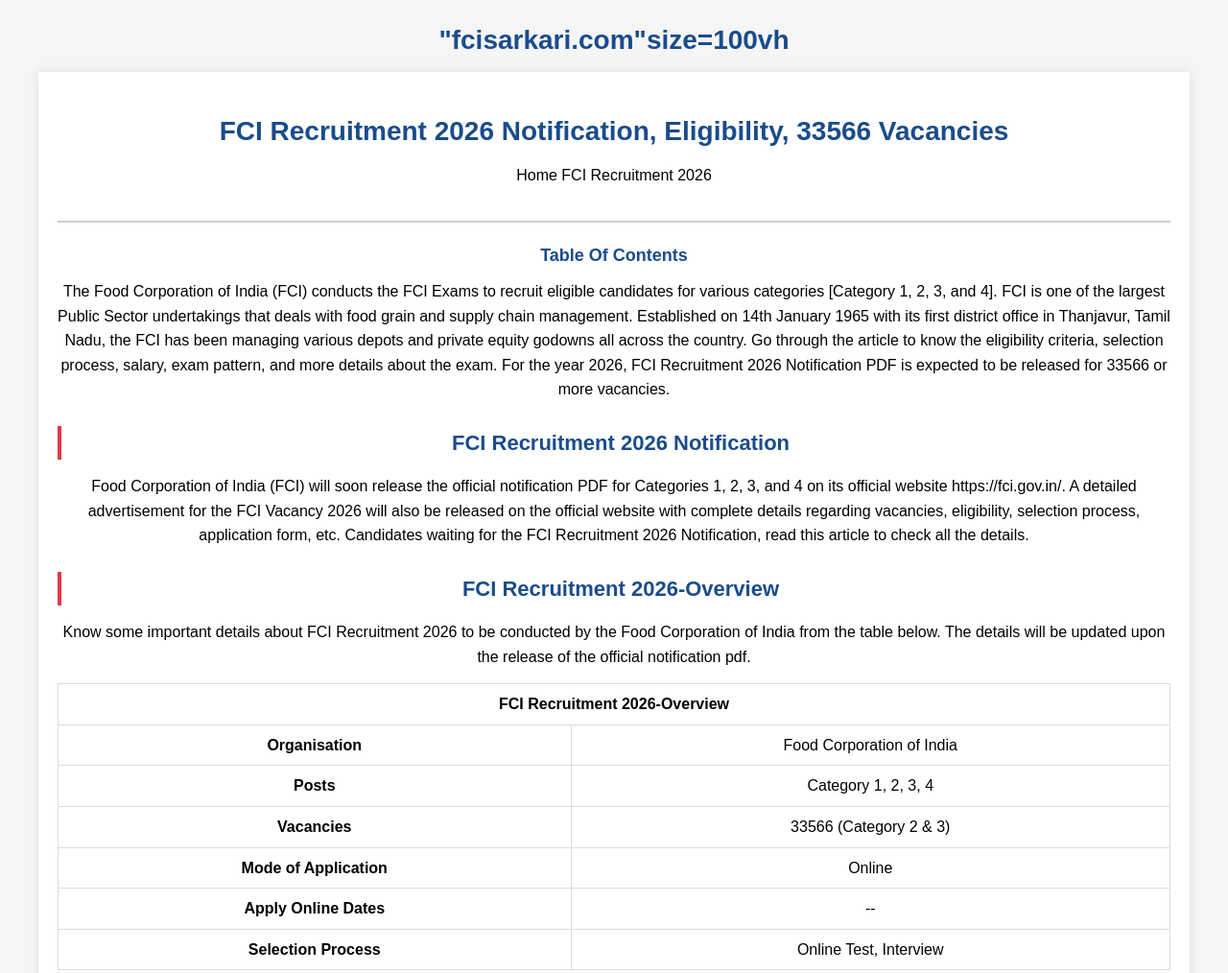
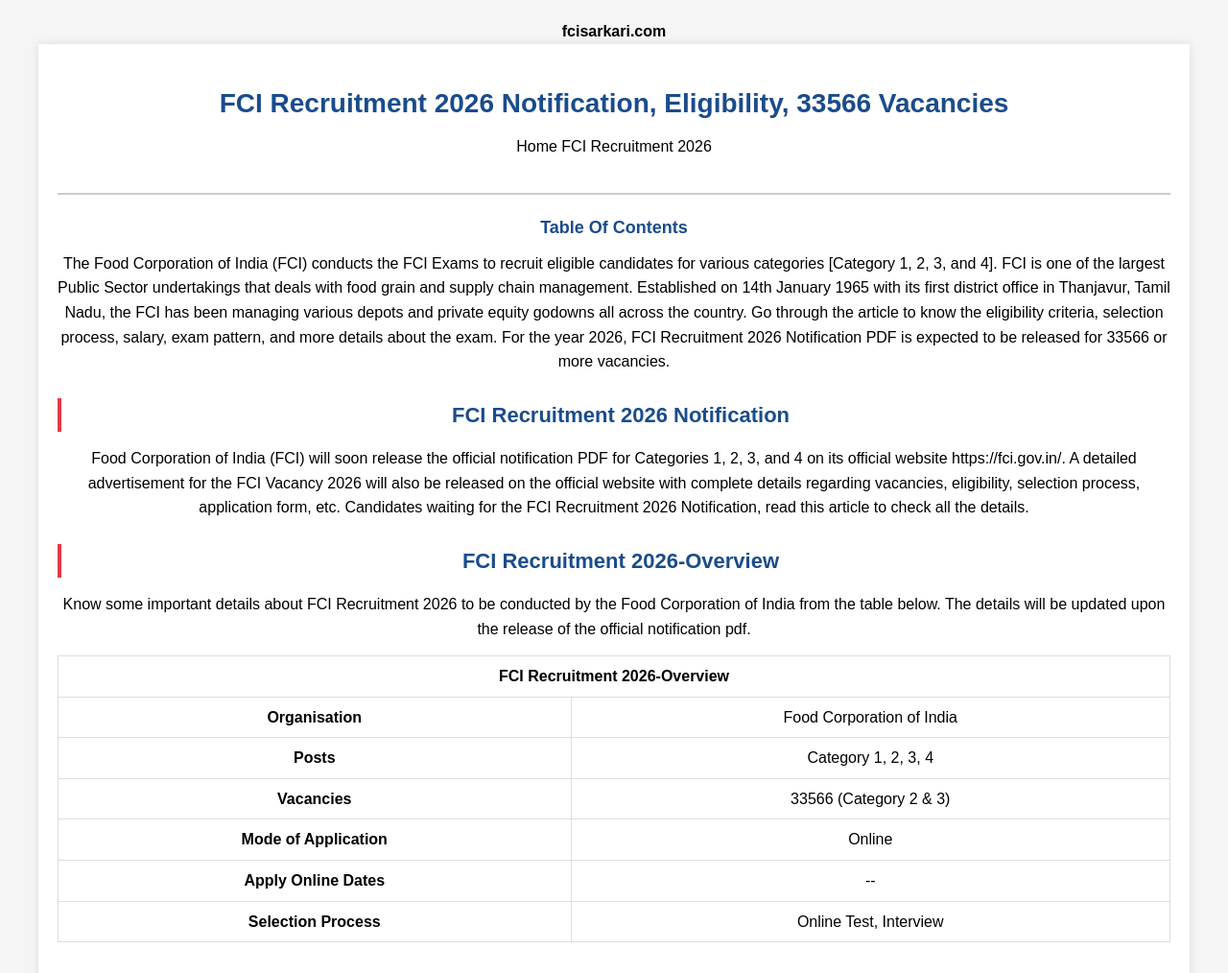
Before and after one commit to Sumitdaila-web/fcisarkari.github.io, a plain HTML site: page index.html in a window 1280 px wide. Shown: the top 1014 px of the page at 96% size. Drawn offline with Linux system fonts and the light colour scheme.

Commit message:
Update index.html

```diff
--- a/index.html
+++ b/index.html
@@ -2,7 +2,7 @@
 <html lang="en">
 <head>
  <title>fcisarkari.com</title>
-<h1>"fcisarkari.com"size=100vh </h1>
+<h4>fcisarkari.com</h4>
 </head>
 <head>
     <meta charset="UTF-8">
```
